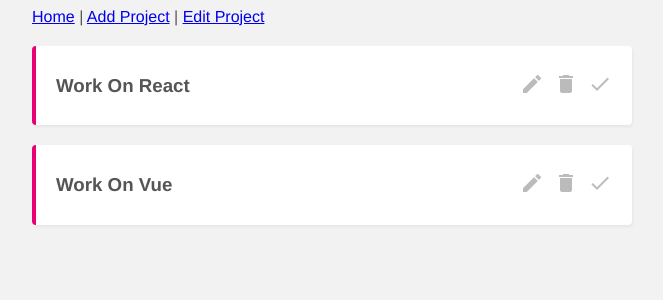
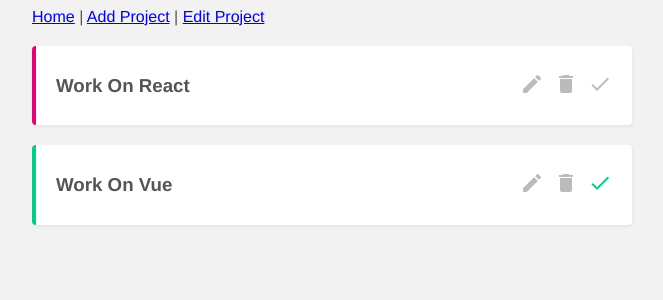
Before and after one commit to alexelmore/vue-project-planner, a Vue app in the folder project/: page / in a window 1280 px wide. Shown: the top 300 px of the page, without its empty margins (308-971 px from the left). Built offline with nearby package versions, Linux system fonts and the light colour scheme; data requests are answered from the project's data file.

Commit message:
Styling for completed projects

```diff
--- a/project/src/components/SingleProject.vue
+++ b/project/src/components/SingleProject.vue
@@ -1,5 +1,5 @@
 <template>
-  <div class="project">
+  <div class="project" :class="{ complete: project.complete }">
     <div class="actions">
       <h3 @click="toggleDetails">{{ project.title }}</h3>
       <div class="icons">
@@ -9,7 +9,7 @@
         <span @click="deleteProject" class="material-icons">
           delete
         </span>
-        <span @click="toggleComplete" class="material-icons">
+        <span @click="toggleComplete" class="material-icons tick">
           done
         </span>
       </div>
```
